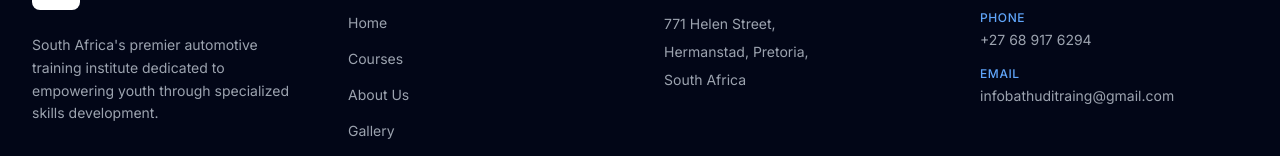
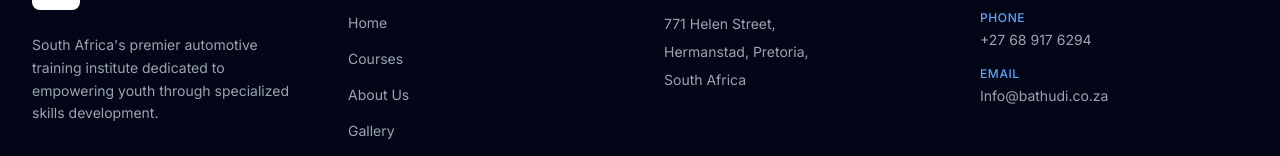
Before and after one commit to brian-sama/Bathudi-Centre, a React (Vite) app: page / in a window 1280 px wide. Shown: the part 3234-3390 px from the top of the page. Built offline with nearby package versions, Linux system fonts and the light colour scheme; no server answers.

Commit message:
Fix remaining contact email references

```diff
--- a/components/Footer.tsx
+++ b/components/Footer.tsx
@@ -136,7 +136,7 @@ const Footer: React.FC<FooterProps> = ({ onNavigate }) => {
             </p>
             <p className="text-gray-400 text-sm">
               <span className="block text-blue-400 font-medium mb-1 uppercase text-xs tracking-wider">Email</span>
-              infobathuditraing@gmail.com
+              Info@bathudi.co.za
             </p>
           </div>
         </div>
--- a/pages/PrivacyPolicy.tsx
+++ b/pages/PrivacyPolicy.tsx
@@ -9,7 +9,7 @@ const CONTACT = {
   company: 'Bathudi Automotive Technical Training Centre',
   physical: '771 Helen Street, Hermanstad, Pretoria, South Africa',
   phone: '+27 68 917 6294',
-  email: 'infobathuditraing@gmail.com',
+  email: 'Info@bathudi.co.za',
 };
 
 interface Section {
```
